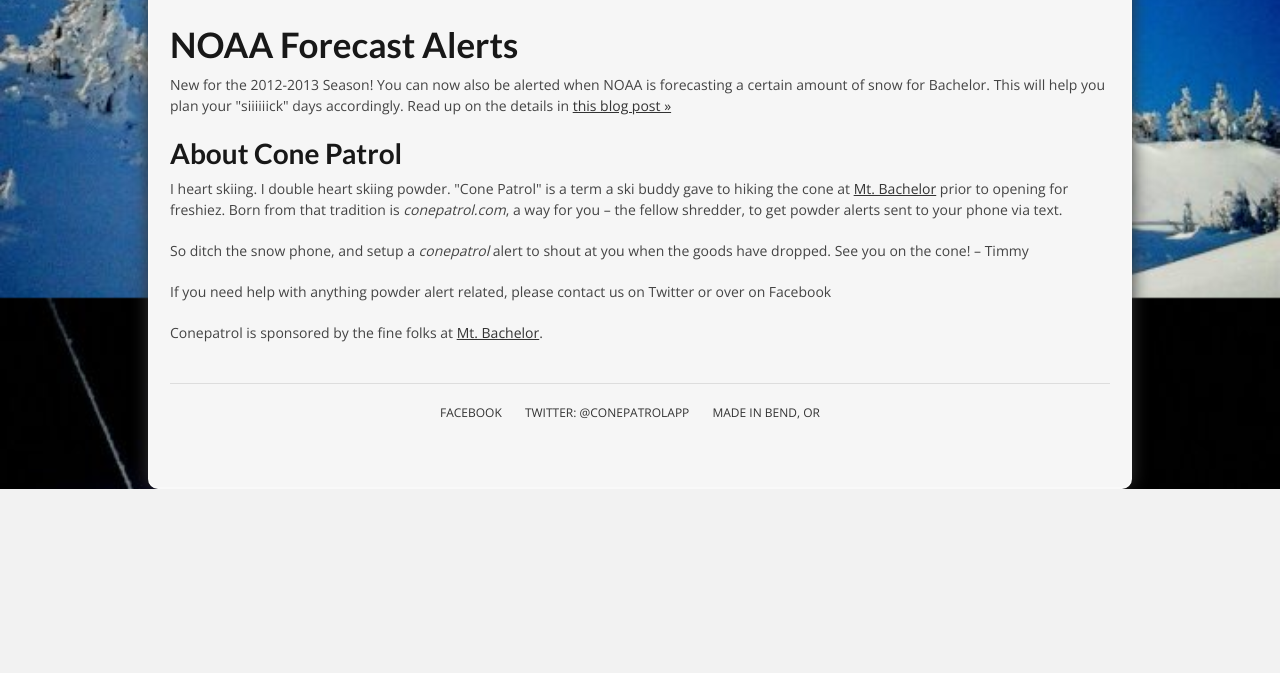
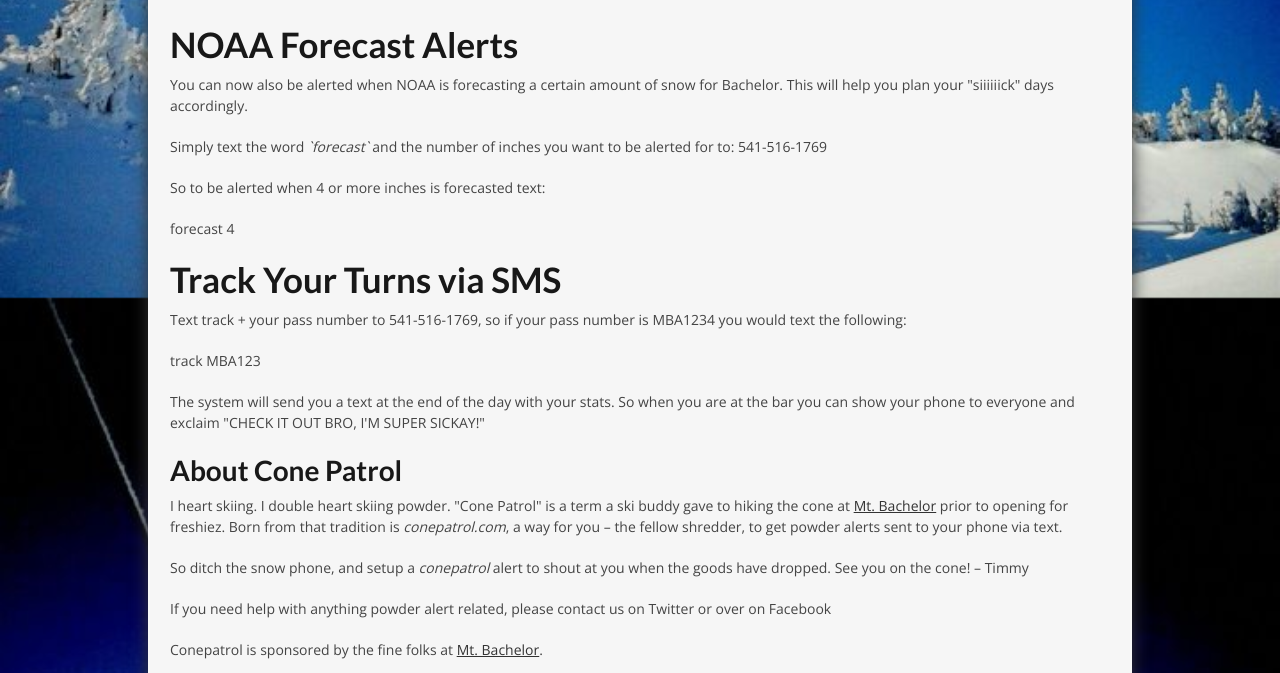
Before and after one commit to timmyc/freshies, a Rails app: page / in a window 1280 px wide. Shown: the part 847-1520 px from the top of the page. Before the commit the page ends 1336 px from the top, so only its background shows below. Run offline with Rails 7, Linux system fonts and the light colour scheme; data that the repository does not hold is empty; parts of the project's set-up code (start-up, migrations or seed data) failed here and were passed over; some libraries are stand-ins or nearby versions.

Commit message:
updating homepage

```diff
--- a/app/views/shredders/home.html.erb
+++ b/app/views/shredders/home.html.erb
@@ -6,9 +6,17 @@
   <p>Then when it snows four or more inches, you get a text right away!  Rad huh?!  You can opt-out at anytime by texting <span class="boldy">STOP</span> to the powder robot too.</p>
   <h2>Android Application</h2>
   <p>If you prefer to receive push notifications on your Android phone, download our free application from the Google Play Store by clikcing the image below:</p>
-  <p class="play"><a href="https://play.google.com/store/apps/details?id=com.conepatrol.android"><img src="https://play.google.com/static/client/images/435140425-play_logo.png" class="play"></a></p>
+  <p class="play"><a href="https://play.google.com/store/apps/details?id=com.conepatrol.android"><img src="http://developer.android.com/images/brand/en_app_rgb_wo_60.png"></a></p>
   <h2>NOAA Forecast Alerts</h2>
-  <p>New for the 2012-2013 Season!  You can now also be alerted when NOAA is forecasting a certain amount of snow for Bachelor.  This will help you plan your "siiiiiick" days accordingly.  Read up on the details in <a href="http://blog.conepatrol.com/noaa-forecast-alerts">this blog post &raquo;</a>
+  <p>You can now also be alerted when NOAA is forecasting a certain amount of snow for Bachelor.  This will help you plan your "siiiiiick" days accordingly.</p>
+  <p>Simply text the word <em>`forecast`</em> and the number of inches you want to be alerted for to: 541-516-1769</p>
+  <p>So to be alerted when 4 or more inches is forecasted text:</p>
+  <p><b>forecast 4<b></p>
+  <h2>Track Your Turns via SMS</h2>
+  <p>Text track + your pass number to 541-516-1769, so if your pass number is MBA1234 you would text the following:</p>
+  <p><b>track MBA123</b></p>
+  <p>The system will send you a text at the end of the day with your stats. So when you are at the bar you can show your phone to everyone and exclaim "CHECK IT OUT BRO, I'M SUPER SICKAY!"</p>
+
   <!--
   <h2>Show Your Stoke &ndash; Conepatrol T-Shirts</h2>
   <p>Do you patrol the cone?  Shred the sick gnar?  Show your cone pride with this years limited edition Heather Tee.  American made t-shirt will show all the homies at the pub just how rad you are up on the cone.  Only $19.95 all proceeds going to my new ski fund :).  Click the image below or <a href="http://teespring.com/conepatrol">HERE</a> to check it out!</p>
```
